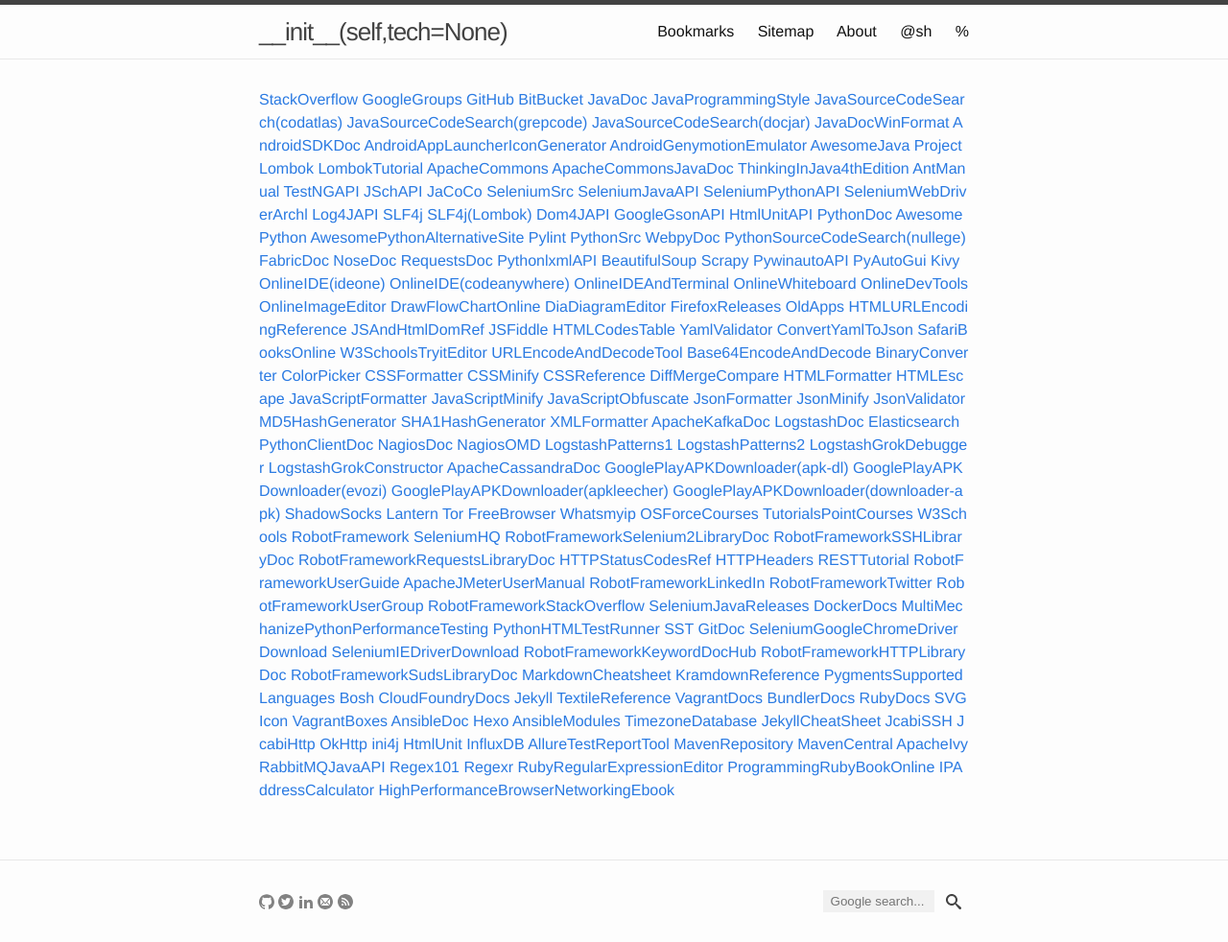
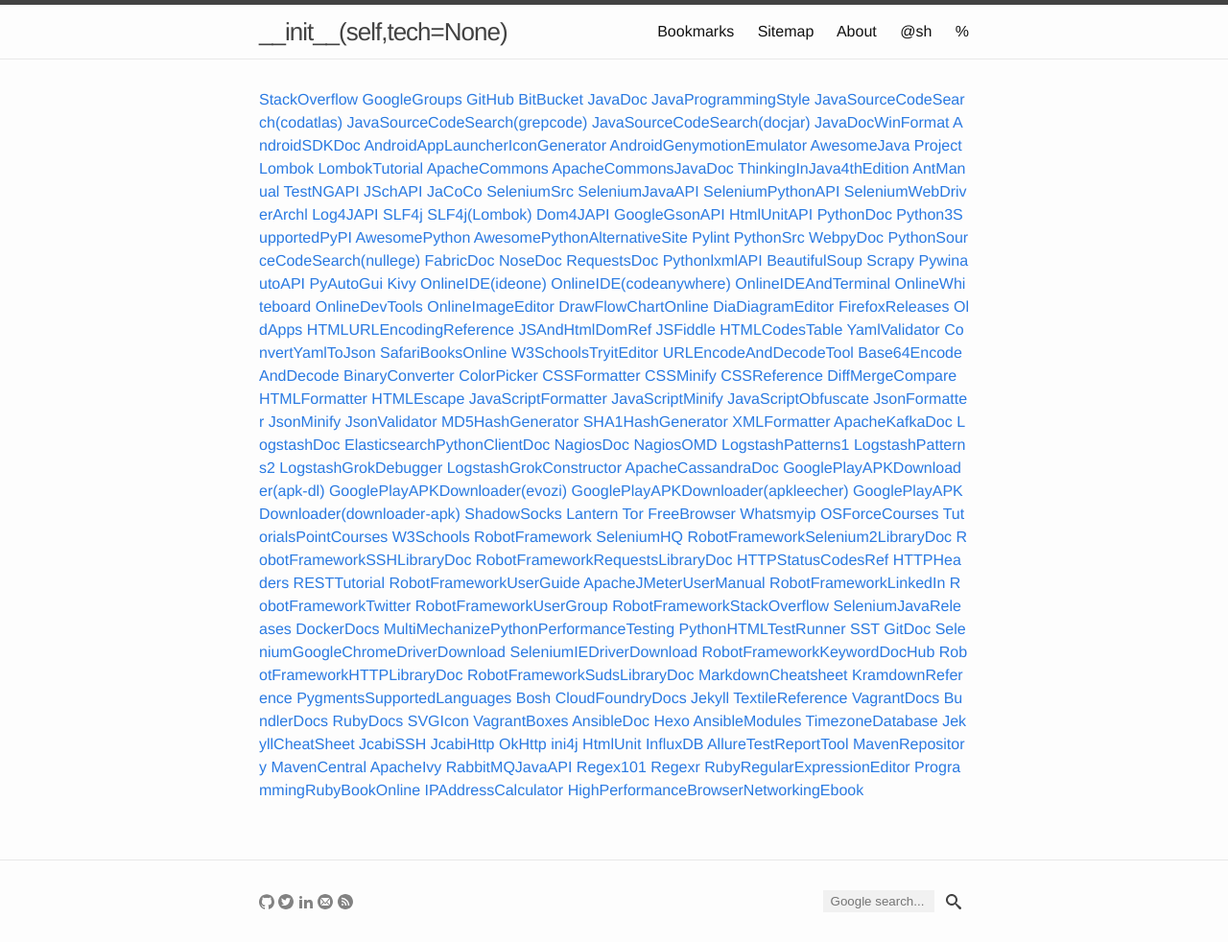
Before and after one commit to yuan-jiang/yuan-jiang.github.io, a Jekyll site: the page built from bookmarks.md, in a window 1280 px wide. Shown: the whole page at 96% size. Built offline with Jekyll 4.4.1, drawn with Linux system fonts in a browser that asks for light colours.

Commit message:
Update bookmarks.yml

```diff
--- a/_data/bookmarks.yml
+++ b/_data/bookmarks.yml
@@ -65,7 +65,9 @@
 - description: HtmlUnitAPI
   link: http://htmlunit.sourceforge.net/apidocs/index.html
 - description: PythonDoc
-  link: https://docs.python.org/2/
+  link: https://docs.python.org/3/
+- description: Python3SupportedPyPI
+  link: http://python3wos.appspot.com/
 - description: AwesomePython
   link: https://github.com/vinta/awesome-python
 - description: AwesomePythonAlternativeSite
```
